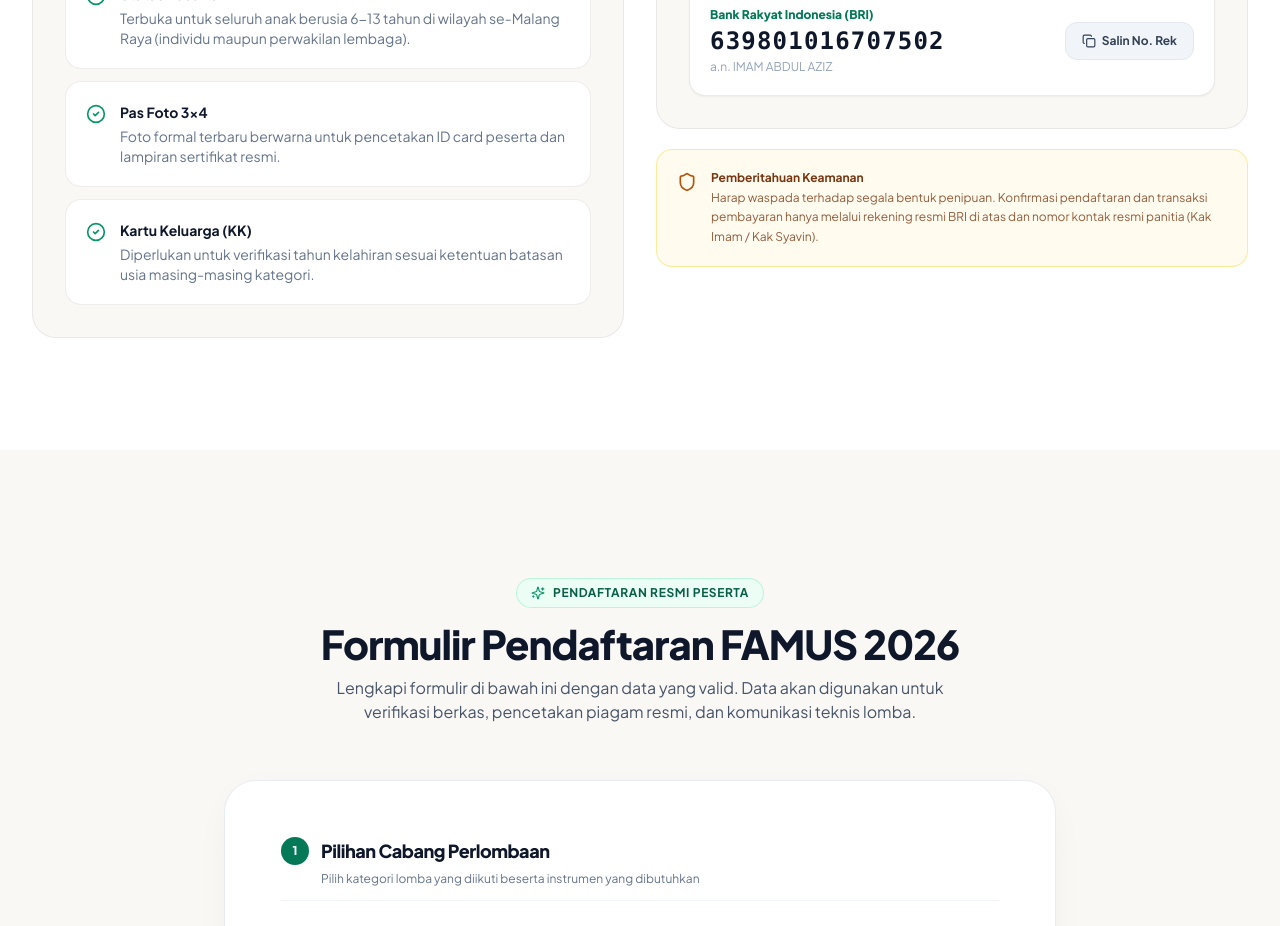
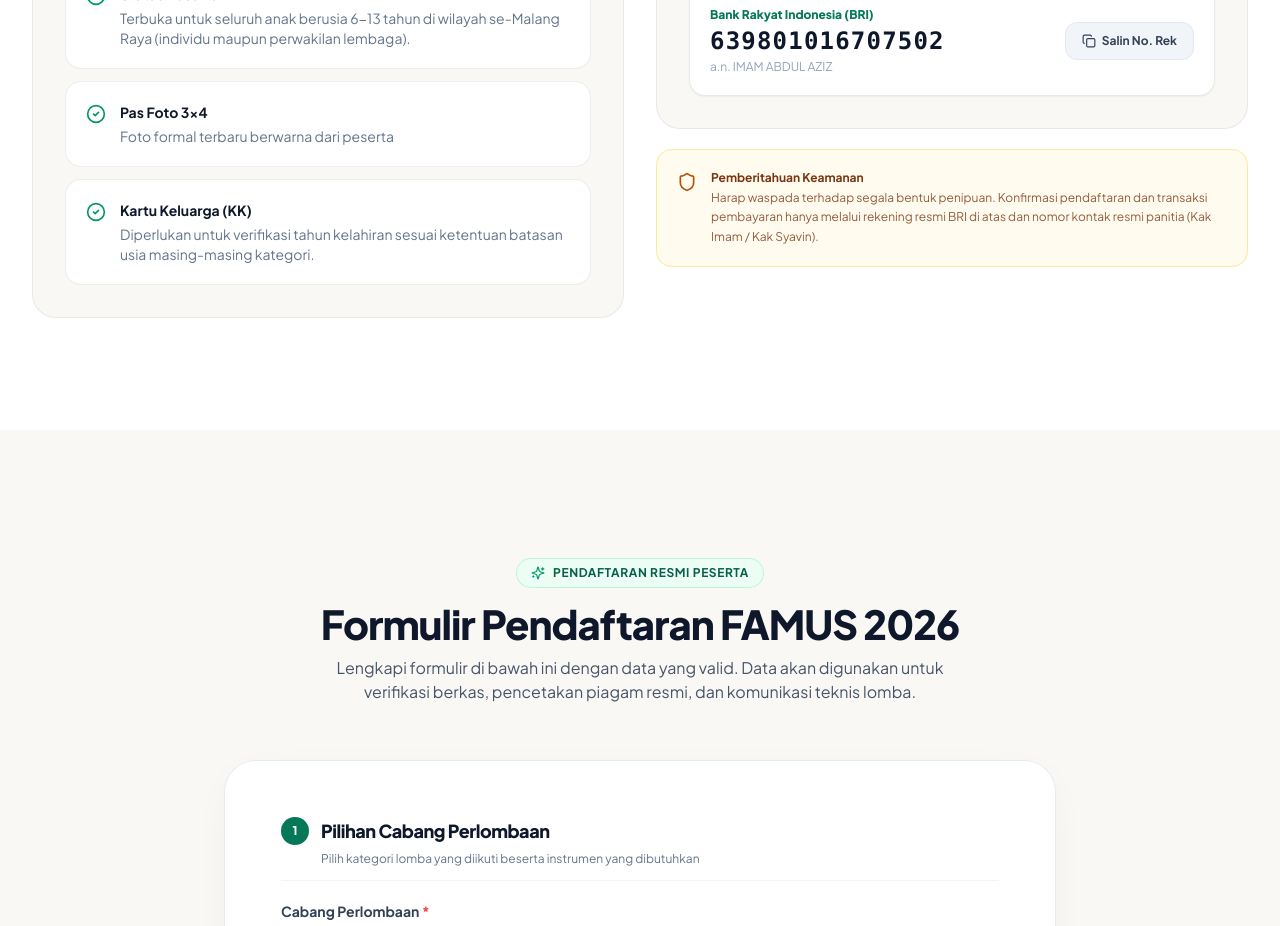
Before and after one commit to shrlnxx/famus, a Next.js app: page / in a window 1280 px wide. Shown: the part 5680-6606 px from the top of the page. Built offline with nearby package versions, Linux system fonts and the light colour scheme.

Commit message:
feat: add TermsSection component to display FAMUS 2026 event timeline and registration details

```diff
--- a/components/TermsSection.tsx
+++ b/components/TermsSection.tsx
@@ -530,7 +530,7 @@ export default function TermsSection() {
                   <div>
                     <p className="font-bold text-sm text-slate-900">Pas Foto 3×4</p>
                     <p className="text-xs sm:text-sm text-slate-500 mt-1 leading-relaxed">
-                      Foto formal terbaru berwarna untuk pencetakan ID card peserta dan lampiran sertifikat resmi.
+                      Foto formal terbaru berwarna dari peserta
                     </p>
                   </div>
                 </div>
```
